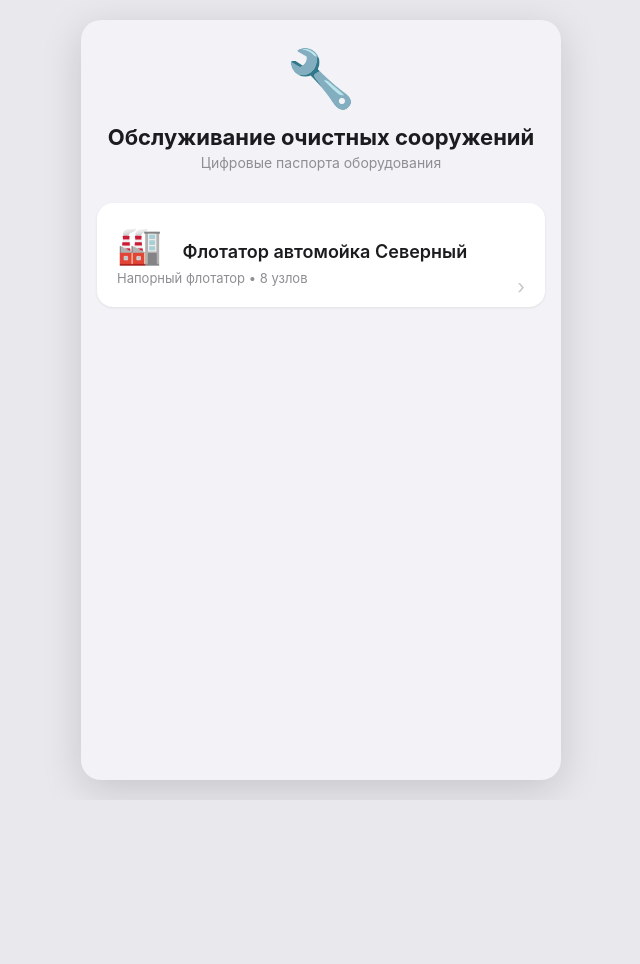
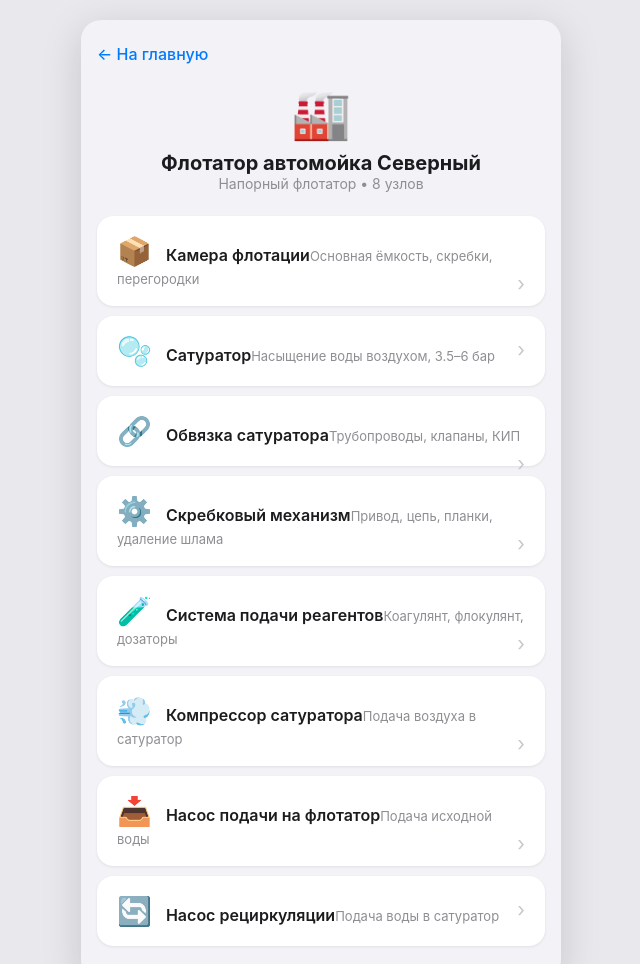
Before and after one commit to emikova954-web/flotator-service, a plain HTML site: page index.html in a window 1280 px wide. Shown: the top 964 px of the page, without its empty margins (319-959 px from the left). Before the commit the page ends 800 px from the top, so only its background shows below. Drawn offline with Linux system fonts and the light colour scheme.

Commit message:
Update index.html

```diff
--- a/index.html
+++ b/index.html
@@ -3,37 +3,41 @@
 <head>
     <meta charset="UTF-8">
     <meta name="viewport" content="width=device-width, initial-scale=1.0, user-scalable=no">
-    <title>Обслуживание очистных сооружений</title>
+    <title>Флотатор Северный — Узлы</title>
     <style>
         * { margin: 0; padding: 0; box-sizing: border-box; }
         body { font-family: -apple-system, BlinkMacSystemFont, 'Segoe UI', Roboto, sans-serif; background: #f2f2f7; color: #1c1c1e; min-height: 100vh; display: flex; justify-content: center; }
         .app-container { width: 100%; max-width: 480px; background: #f2f2f7; min-height: 100vh; padding: 24px 16px; }
         @media (min-width: 769px) { body { background: #e8e8ed; padding: 20px 0; } .app-container { border-radius: 20px; box-shadow: 0 10px 40px rgba(0,0,0,0.15); min-height: calc(100vh - 40px); } }
-        .header { text-align: center; margin-bottom: 32px; }
-        .header .logo { font-size: 56px; display: block; margin-bottom: 12px; }
-        .header h1 { font-size: 22px; font-weight: 700; }
-        .header p { font-size: 14px; color: #8e8e93; margin-top: 4px; }
-        .object-card { display: block; background: #ffffff; border-radius: 16px; padding: 20px; margin-bottom: 12px; text-decoration: none; color: #1c1c1e; box-shadow: 0 1px 3px rgba(0,0,0,0.08); transition: transform 0.1s; }
-        .object-card:active { transform: scale(0.98); }
-        .object-card .icon { font-size: 36px; margin-right: 16px; }
-        .object-card .title { font-size: 18px; font-weight: 600; }
-        .object-card .subtitle { font-size: 13px; color: #8e8e93; margin-top: 2px; }
-        .object-card .arrow { float: right; color: #c7c7cc; font-size: 20px; margin-top: 8px; }
+        .back-link { display: inline-block; font-size: 16px; color: #007aff; margin-bottom: 20px; text-decoration: none; font-weight: 500; }
+        .header { text-align: center; margin-bottom: 24px; }
+        .header .icon { font-size: 48px; display: block; margin-bottom: 8px; }
+        .header h1 { font-size: 20px; font-weight: 700; }
+        .header p { font-size: 14px; color: #8e8e93; }
+        .node-card { display: block; background: #ffffff; border-radius: 16px; padding: 18px 20px; margin-bottom: 10px; text-decoration: none; color: #1c1c1e; box-shadow: 0 1px 3px rgba(0,0,0,0.08); transition: transform 0.1s; }
+        .node-card:active { transform: scale(0.98); }
+        .node-card .emoji { font-size: 28px; margin-right: 14px; }
+        .node-card .title { font-size: 16px; font-weight: 600; }
+        .node-card .subtitle { font-size: 13px; color: #8e8e93; }
+        .node-card .arrow { float: right; color: #c7c7cc; font-size: 20px; margin-top: 4px; }
     </style>
 </head>
 <body>
     <div class="app-container">
+        <a href="../" class="back-link">← На главную</a>
         <div class="header">
-            <span class="logo">🔧</span>
-            <h1>Обслуживание очистных сооружений</h1>
-            <p>Цифровые паспорта оборудования</p>
+            <span class="icon">🏭</span>
+            <h1>Флотатор автомойка Северный</h1>
+            <p>Напорный флотатор • 8 узлов</p>
         </div>
-        <a href="flotator-severny/" class="object-card">
-            <span class="icon">🏭</span>
-            <span class="title">Флотатор автомойка Северный</span>
-            <span class="subtitle">Напорный флотатор • 8 узлов</span>
-            <span class="arrow">›</span>
-        </a>
+        <a href="kamera-flotacii.html" class="node-card"><span class="emoji">📦</span><span class="title">Камера флотации</span><span class="subtitle">Основная ёмкость, скребки, перегородки</span><span class="arrow">›</span></a>
+        <a href="saturator.html" class="node-card"><span class="emoji">🫧</span><span class="title">Сатуратор</span><span class="subtitle">Насыщение воды воздухом, 3.5–6 бар</span><span class="arrow">›</span></a>
+        <a href="obvyazka-saturatora.html" class="node-card"><span class="emoji">🔗</span><span class="title">Обвязка сатуратора</span><span class="subtitle">Трубопроводы, клапаны, КИП</span><span class="arrow">›</span></a>
+        <a href="skrebkovy-mehanizm.html" class="node-card"><span class="emoji">⚙️</span><span class="title">Скребковый механизм</span><span class="subtitle">Привод, цепь, планки, удаление шлама</span><span class="arrow">›</span></a>
+        <a href="sistema-reagentov.html" class="node-card"><span class="emoji">🧪</span><span class="title">Система подачи реагентов</span><span class="subtitle">Коагулянт, флокулянт, дозаторы</span><span class="arrow">›</span></a>
+        <a href="kompressor-saturatora.html" class="node-card"><span class="emoji">💨</span><span class="title">Компрессор сатуратора</span><span class="subtitle">Подача воздуха в сатуратор</span><span class="arrow">›</span></a>
+        <a href="nasos-podachi.html" class="node-card"><span class="emoji">📥</span><span class="title">Насос подачи на флотатор</span><span class="subtitle">Подача исходной воды</span><span class="arrow">›</span></a>
+        <a href="nasos-recirkulyacii.html" class="node-card"><span class="emoji">🔄</span><span class="title">Насос рециркуляции</span><span class="subtitle">Подача воды в сатуратор</span><span class="arrow">›</span></a>
     </div>
 </body>
 </html>
```
